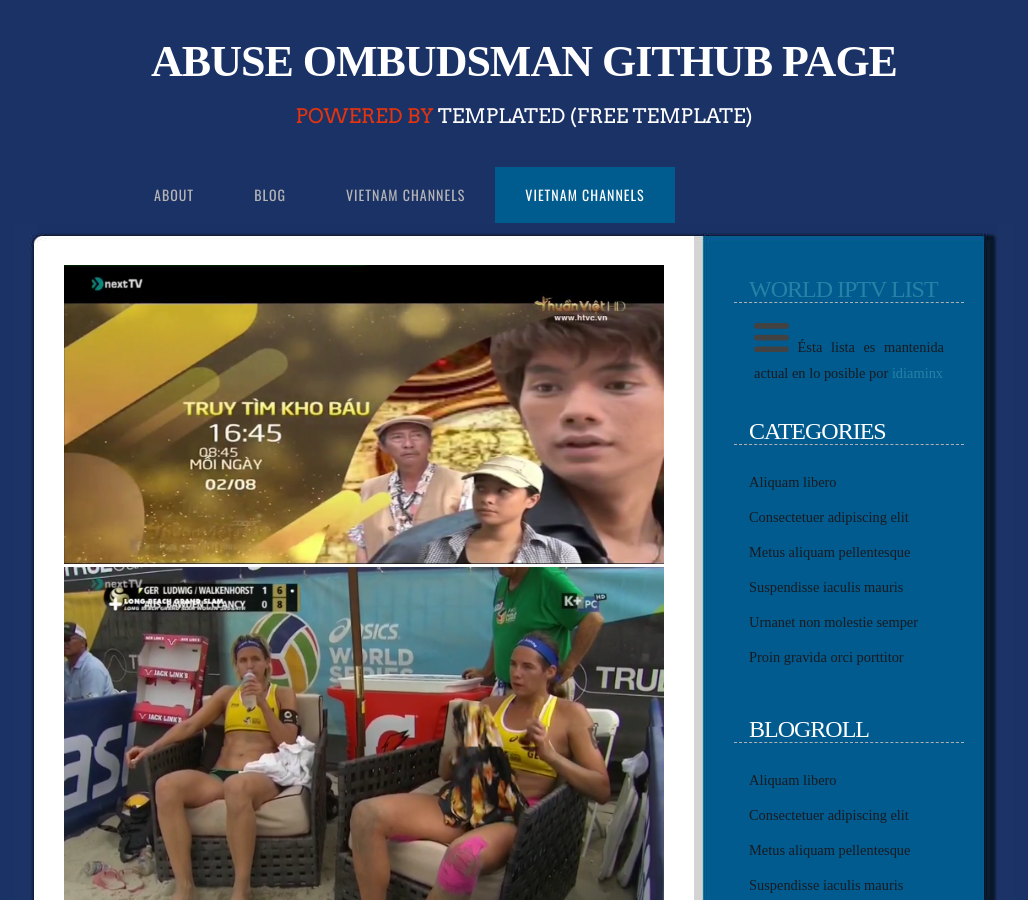
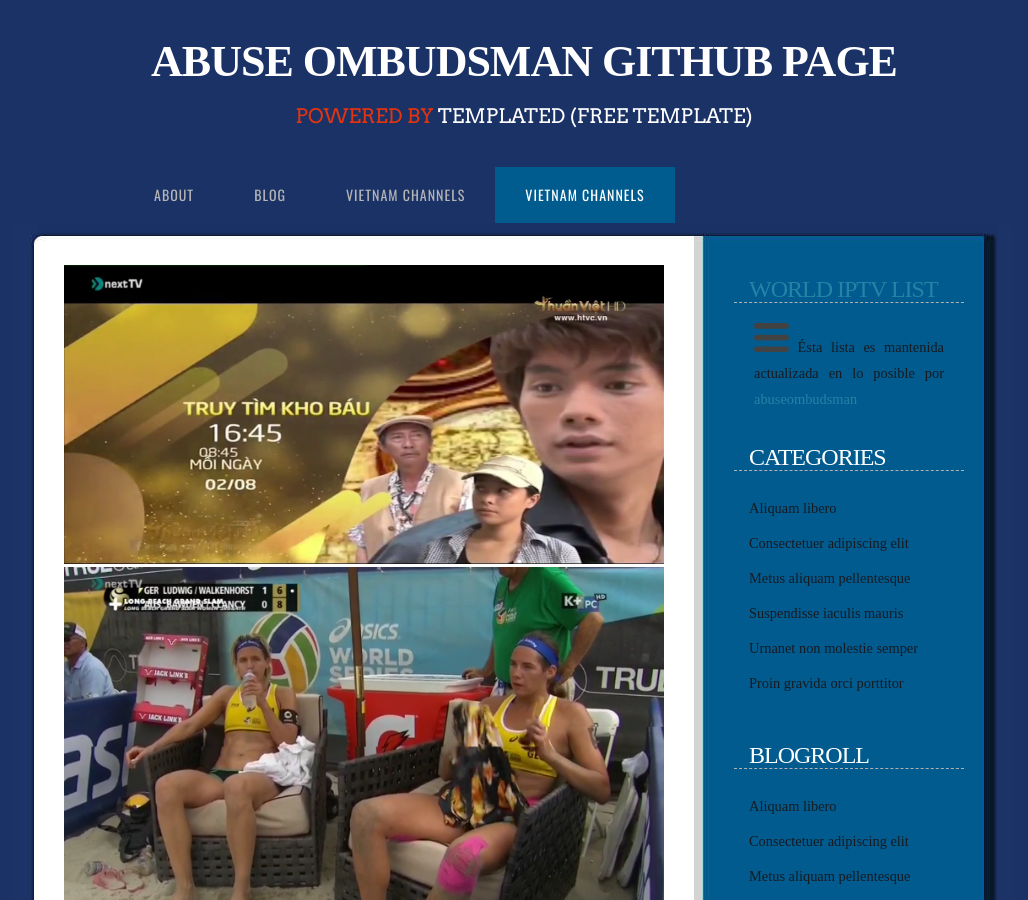
Before and after one commit to abuseombudsman/abuseombudsman.github.io, a Jekyll site: the page built from photos.html, in a window 1280 px wide and 900 px high. Shown: the whole window, without its empty margins (126-1154 px from the left). Built offline with Jekyll 4.4.1, drawn with Linux system fonts in a browser that asks for light colours; nearby versions of some CDN libraries; some of the changed text lies outside the part shown.

```diff
--- a/_layouts/default.html
+++ b/_layouts/default.html
@@ -103,7 +103,7 @@ Released   : 20120108
           													<path fill="#424242" d="M18,7.516C18,8.335,17.335,9,16.516,9H1.484C0.665,9,0,8.335,0,7.516l0,0c0-0.82,0.665-1.484,1.484-1.484 h15.031C17.335,6.031,18,6.696,18,7.516L18,7.516z"/>
           													<path fill="#424242" d="M18,13.516C18,14.335,17.335,15,16.516,15H1.484C0.665,15,0,14.335,0,13.516l0,0 c0-0.82,0.665-1.484,1.484-1.484h15.031C17.335,12.031,18,12.696,18,13.516L18,13.516z"/>
         												</svg>
-												    </a>Ésta lista es mantenida actual en lo posible por <a href="https://idiaminx.github.io" rel="nofollow">idiaminx</a>
+												    </a>Ésta lista es mantenida actualizada en lo posible por <a href="https://abuseombudsman.github.io" rel="nofollow">abuseombudsman</a>
 												</p>
 
 									</section>
--- a/photos.html
+++ b/photos.html
@@ -14,5 +14,5 @@ permalink: /photos/
 								<img src="/images/vietnam08.png" width="600">
 								<img src="/images/vietnam09.png" width="600"><p>No puedo poner ésta imagen sin tener que expresar mi tristesa ante el cruel destino de éstos jóvenes que por tener las personas de éste mundo una deficiente nutrición y dedicarse todavía al canibalismo van a ir a parar al plato de comer. Sacandoles el natural derecho de tener hijos y despojando a las madres la posibilidad de ver nietos de sus hijos. Ante el nerviosismo de ellos aún lo recuerdo cuando vimos éstas imágenes en directo por televisión me pregunto porque éste mundo todavía hace la putada de comerse al prójimo en dos panes y al mismo tiempo se hunde en una guerra infernal final en todo el cosmos negro que se dedica aún hoy al canibalimo, una pésima nutrición. Yo hace más de seis años no pruebo la carne y exorto a todos los squads de fútbol de este mundo que mejoren su nutrición para tener la chance de ganar y coronarse verdaderamente campeones como así también yo lo pregono a los squads de fútbol que yo guío. Creo que es justo lo que yo digo, dejate de asados y milanesas Tavarez, en la selección y verás como todo cambia y vuelve la alegría del ser no canibál ¡ c a r a j o !</p>
 								<p>¡Cuidado! señor vietnamita que su profesión es jodida para el prójimo y lo lleva a la muerte súbita, bad, bad. Aunque quedo un poco demagogo ante la ruptura del átomo en los libros de historia, ¿Porqué?.</p>
-								<p>IDI AMIN.</p>
+								<p>ABUSEOMBUDSMAN.</p>
 </div>
```
Also changed, not shown: about.md (+4 -4 lines).
